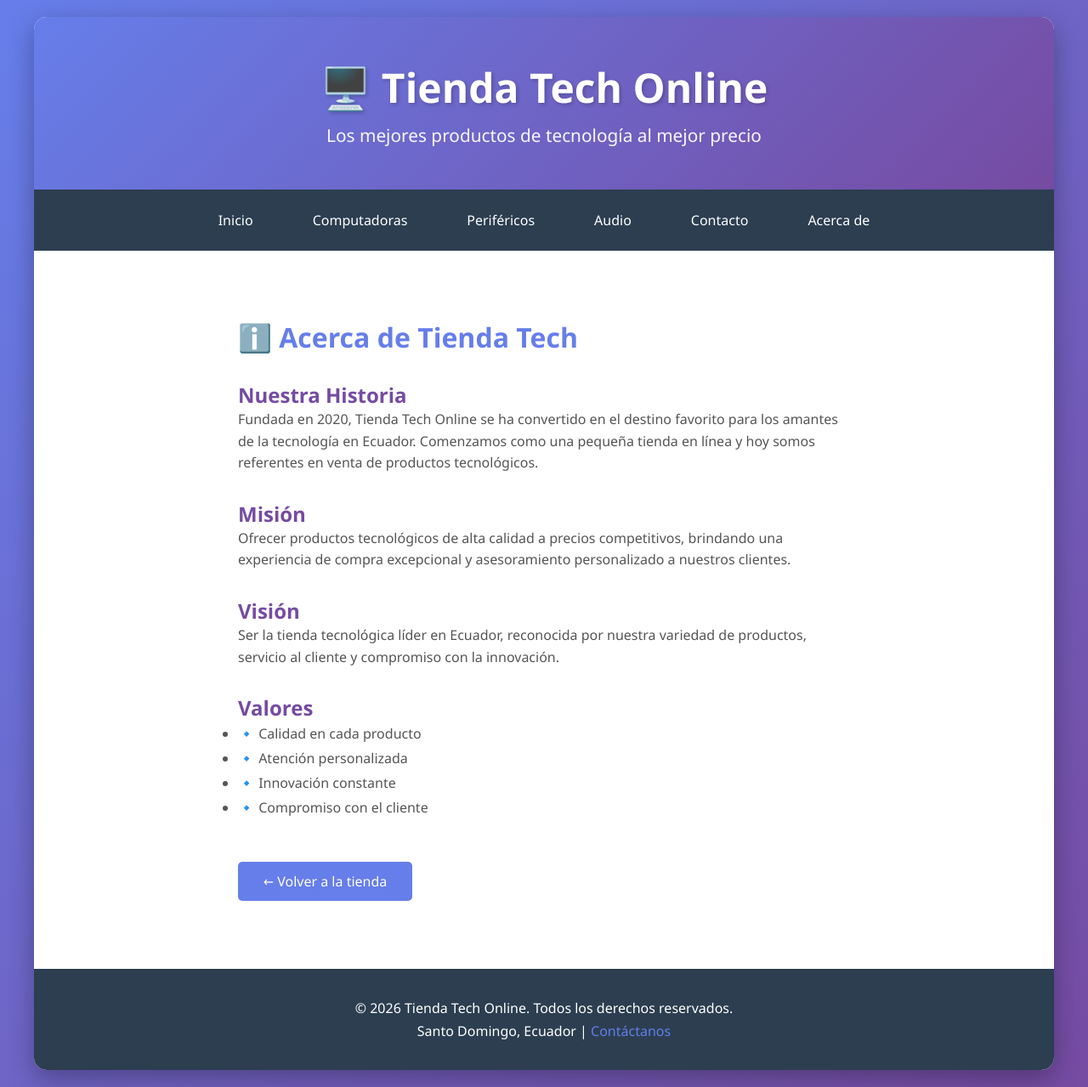
After one commit to Perroscky/proyecto_tienda_tech, a Flask app: page /about in a window 1280 px wide. The commit adds this page. Shown: the whole page at 85% size. Run offline with Flask 3, Linux system fonts and the light colour scheme.

Commit message:
actualizacion 05

```diff
--- a/app.py
+++ b/app.py
@@ -2,7 +2,7 @@ from flask import Flask, render_template
 
 app = Flask(__name__)
 
-# Base de datos simulada de productos
+# Base de datos simulada de productos (sin cambios)
 productos_db = {
     'laptop': {
         'nombre': 'Laptop Dell XPS 15',
@@ -54,209 +54,30 @@ def producto(nombre):
 
     if nombre_lower in productos_db:
         prod = productos_db[nombre_lower]
-        return f'''
-        <html>
-        <head>
-            <title>{prod['nombre']}</title>
-            <style>
-                body {{
-                    font-family: Arial, sans-serif;
-                    background: linear-gradient(135deg, #667eea 0%, #764ba2 100%);
-                    padding: 40px;
-                    margin: 0;
-                }}
-                .producto-detalle {{
-                    max-width: 600px;
-                    margin: 0 auto;
-                    background: white;
-                    padding: 40px;
-                    border-radius: 15px;
-                    box-shadow: 0 10px 30px rgba(0,0,0,0.3);
-                }}
-                h1 {{
-                    color: #667eea;
-                    margin-bottom: 20px;
-                }}
-                .precio {{
-                    font-size: 2em;
-                    color: #764ba2;
-                    font-weight: bold;
-                    margin: 20px 0;
-                }}
-                .stock {{
-                    display: inline-block;
-                    padding: 8px 20px;
-                    background: #28a745;
-                    color: white;
-                    border-radius: 20px;
-                    font-weight: bold;
-                }}
-                .descripcion {{
-                    margin: 20px 0;
-                    line-height: 1.6;
-                    color: #555;
-                }}
-                .btn {{
-                    display: inline-block;
-                    margin-top: 20px;
-                    padding: 12px 30px;
-                    background: #667eea;
-                    color: white;
-                    text-decoration: none;
-                    border-radius: 5px;
-                    transition: background 0.3s;
-                }}
-                .btn:hover {{
-                    background: #764ba2;
-                }}
-            </style>
-        </head>
-        <body>
-            <div class="producto-detalle">
-                <h1>🛒 {prod['nombre']}</h1>
-                <div class="precio">{prod['precio']}</div>
-                <span class="stock">✓ {prod['stock']}</span>
-                <p class="descripcion">{prod['descripcion']}</p>
-                <a href="/" class="btn">← Volver a la tienda</a>
-            </div>
-        </body>
-        </html>
-        '''
+        return render_template('producto.html', prod=prod)
     else:
-        return f'''
-        <html>
-        <head>
-            <title>Producto no encontrado</title>
-            <style>
-                body {{
-                    font-family: Arial, sans-serif;
-                    background: linear-gradient(135deg, #667eea 0%, #764ba2 100%);
-                    padding: 40px;
-                    text-align: center;
-                }}
-                .error {{
-                    background: white;
-                    padding: 40px;
-                    border-radius: 15px;
-                    max-width: 500px;
-                    margin: 100px auto;
-                }}
-                h1 {{ color: #e74c3c; }}
-                a {{
-                    display: inline-block;
-                    margin-top: 20px;
-                    padding: 12px 30px;
-                    background: #667eea;
-                    color: white;
-                    text-decoration: none;
-                    border-radius: 5px;
-                }}
-            </style>
-        </head>
-        <body>
-            <div class="error">
-                <h1>❌ Producto no encontrado</h1>
-                <p>El producto "{nombre}" no existe en nuestro catálogo.</p>
-                <a href="/">Ver todos los productos</a>
-            </div>
-        </body>
-        </html>
-        '''
+        return render_template('404_producto.html', nombre=nombre), 404
 
 # Ruta para categorías
 @app.route('/categoria/<tipo>')
 def categoria(tipo):
     categorias_validas = ['computadoras', 'perifericos', 'audio']
+    tipo_lower = tipo.lower()
 
-    if tipo.lower() in categorias_validas:
-        return f'''
-        <html>
-        <head>
-            <title>Categoría: {tipo.capitalize()}</title>
-            <style>
-                body {{
-                    font-family: Arial, sans-serif;
-                    background: linear-gradient(135deg, #667eea 0%, #764ba2 100%);
-                    padding: 40px;
-                }}
-                .container {{
-                    max-width: 800px;
-                    margin: 0 auto;
-                    background: white;
-                    padding: 40px;
-                    border-radius: 15px;
-                }}
-                h1 {{ color: #667eea; }}
-                a {{
-                    display: inline-block;
-                    margin-top: 20px;
-                    padding: 12px 30px;
-                    background: #667eea;
-                    color: white;
-                    text-decoration: none;
-                    border-radius: 5px;
-                }}
-            </style>
-        </head>
-        <body>
-            <div class="container">
-                <h1>📦 Categoría: {tipo.capitalize()}</h1>
-                <p>Explora nuestros productos de {tipo}</p>
-                <a href="/">← Volver</a>
-            </div>
-        </body>
-        </html>
-        '''
+    if tipo_lower in categorias_validas:
+        return render_template('categoria.html', tipo=tipo_lower)
     else:
-        return f'Categoría "{tipo}" no encontrada. <a href="/">Volver</a>'
+        return render_template('404_categoria.html', tipo=tipo), 404
 
 # Ruta de contacto
 @app.route('/contacto')
 def contacto():
-    return '''
-    <html>
-    <head>
-        <title>Contacto</title>
-        <style>
-            body {
-                font-family: Arial, sans-serif;
-                background: linear-gradient(135deg, #667eea 0%, #764ba2 100%);
-                padding: 40px;
-            }
-            .container {
-                max-width: 600px;
-                margin: 0 auto;
-                background: white;
-                padding: 40px;
-                border-radius: 15px;
-            }
-            h1 { color: #667eea; }
-            .info { margin: 20px 0; line-height: 2; }
-            a {
-                display: inline-block;
-                margin-top: 20px;
-                padding: 12px 30px;
-                background: #667eea;
-                color: white;
-                text-decoration: none;
-                border-radius: 5px;
-            }
-        </style>
-    </head>
-    <body>
-        <div class="container">
-            <h1>📞 Contacto</h1>
-            <div class="info">
-                <p><strong>Email:</strong> ventas@tiendatech.com</p>
-                <p><strong>Teléfono:</strong> +593 99 621 9888</p>
-                <p><strong>WhatsApp:</strong> +593 99 621 9688</p>
-                <p><strong>Horario:</strong> Lun-Sab 09:00 AM - 18:00 PM</p>
-            </div>
-            <a href="/">← Volver a la tienda</a>
-        </div>
-    </body>
-    </html>
-    '''
+    return render_template('contacto.html')
+
+# Ruta acerca de (nueva para la tarea)
+@app.route('/about')
+def about():
+    return render_template('about.html')
 
 if __name__ == '__main__':
     app.run(debug=True)
--- /dev/null
+++ b/templates/about.html
@@ -0,0 +1,36 @@
+{% extends "base.html" %}
+
+{% block title %}Acerca de Nosotros | Tienda Tech{% endblock %}
+
+{% block content %}
+<div style="max-width: 800px; margin: 0 auto; background: white; padding: 40px; border-radius: 15px;">
+    <h1 style="color: #667eea;">ℹ️ Acerca de Tienda Tech</h1>
+
+    <div style="margin: 30px 0;">
+        <h2 style="color: #764ba2;">Nuestra Historia</h2>
+        <p style="line-height: 1.6; color: #555;">Fundada en 2020, Tienda Tech Online se ha convertido en el destino favorito para los amantes de la tecnología en Ecuador. Comenzamos como una pequeña tienda en línea y hoy somos referentes en venta de productos tecnológicos.</p>
+    </div>
+
+    <div style="margin: 30px 0;">
+        <h2 style="color: #764ba2;">Misión</h2>
+        <p style="line-height: 1.6; color: #555;">Ofrecer productos tecnológicos de alta calidad a precios competitivos, brindando una experiencia de compra excepcional y asesoramiento personalizado a nuestros clientes.</p>
+    </div>
+
+    <div style="margin: 30px 0;">
+        <h2 style="color: #764ba2;">Visión</h2>
+        <p style="line-height: 1.6; color: #555;">Ser la tienda tecnológica líder en Ecuador, reconocida por nuestra variedad de productos, servicio al cliente y compromiso con la innovación.</p>
+    </div>
+
+    <div style="margin: 30px 0;">
+        <h2 style="color: #764ba2;">Valores</h2>
+        <ul style="line-height: 1.8; color: #555;">
+            <li>🔹 Calidad en cada producto</li>
+            <li>🔹 Atención personalizada</li>
+            <li>🔹 Innovación constante</li>
+            <li>🔹 Compromiso con el cliente</li>
+        </ul>
+    </div>
+
+    <a href="{{ url_for('inicio') }}" style="display: inline-block; margin-top: 20px; padding: 12px 30px; background: #667eea; color: white; text-decoration: none; border-radius: 5px;">← Volver a la tienda</a>
+</div>
+{% endblock %}
--- /dev/null
+++ b/templates/base.html
@@ -0,0 +1,38 @@
+<!DOCTYPE html>
+<html lang="es">
+<head>
+    <meta charset="UTF-8">
+    <meta name="viewport" content="width=device-width, initial-scale=1.0">
+    <title>{% block title %}Tienda Tech Online{% endblock %}</title>
+    <link rel="stylesheet" href="{{ url_for('static', filename='style.css') }}">
+    {% block extra_styles %}{% endblock %}
+</head>
+<body>
+    <div class="container">
+        <header>
+            <h1>🖥️ Tienda Tech Online</h1>
+            <p class="subtitle">Los mejores productos de tecnología al mejor precio</p>
+        </header>
+
+        <nav class="navbar">
+            <a href="{{ url_for('inicio') }}">Inicio</a>
+            <a href="{{ url_for('categoria', tipo='computadoras') }}">Computadoras</a>
+            <a href="{{ url_for('categoria', tipo='perifericos') }}">Periféricos</a>
+            <a href="{{ url_for('categoria', tipo='audio') }}">Audio</a>
+            <a href="{{ url_for('contacto') }}">Contacto</a>
+            <a href="{{ url_for('about') }}">Acerca de</a>
+        </nav>
+
+        <main>
+            {% block content %}
+            <!-- Contenido específico de cada página -->
+            {% endblock %}
+        </main>
+
+        <footer>
+            <p>&copy; 2026 Tienda Tech Online. Todos los derechos reservados.</p>
+            <p>Santo Domingo, Ecuador | <a href="{{ url_for('contacto') }}">Contáctanos</a></p>
+        </footer>
+    </div>
+</body>
+</html>
--- a/templates/index.html
+++ b/templates/index.html
@@ -19,6 +19,7 @@
             <a href="/categoria/perifericos">Periféricos</a>
             <a href="/categoria/audio">Audio</a>
             <a href="/contacto">Contacto</a>
+            <a href="/about">Acerca de</a>
         </nav>
 
         <main>
```
Also changed, not shown: templates/404_categoria.html (added, +11 -0 lines), templates/404_producto.html (added, +11 -0 lines), templates/categoria.html (added, +11 -0 lines), templates/contacto.html (added, +16 -0 lines), templates/producto.html (added, +19 -0 lines), README.md.
